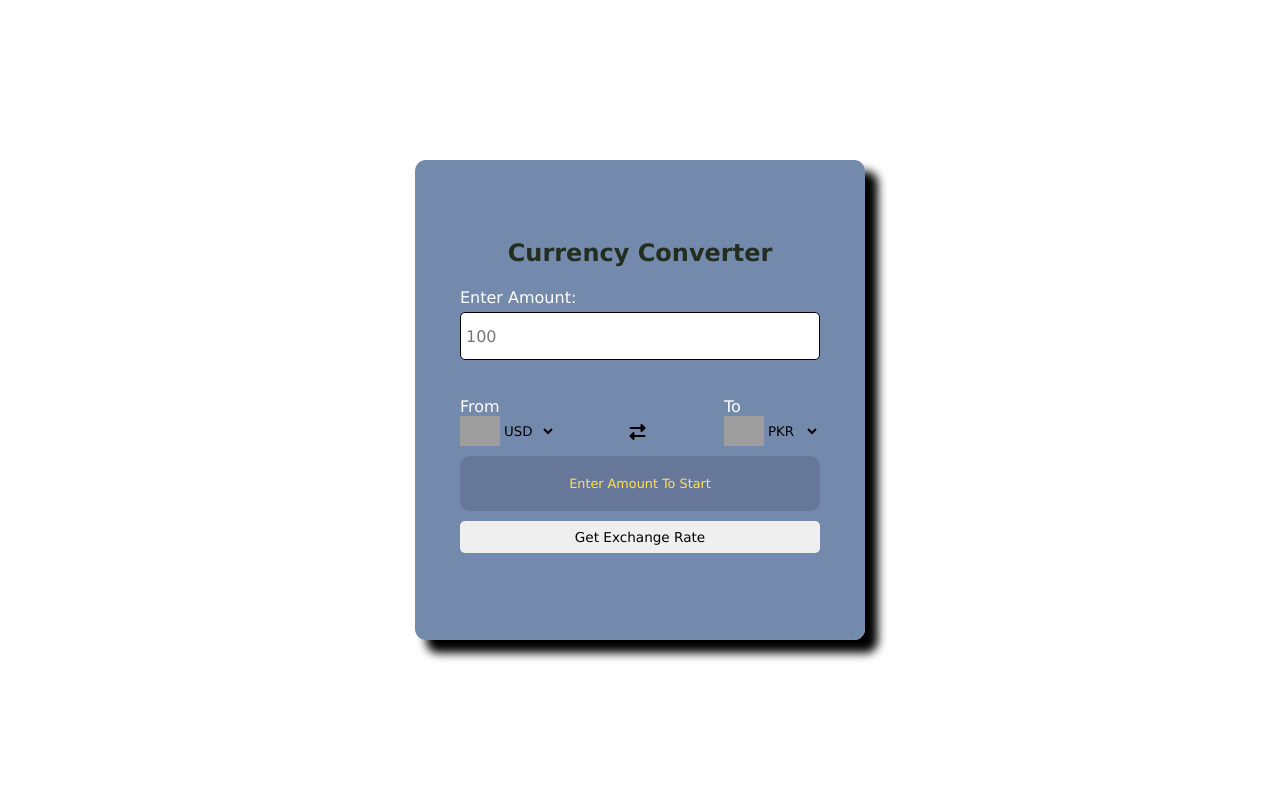
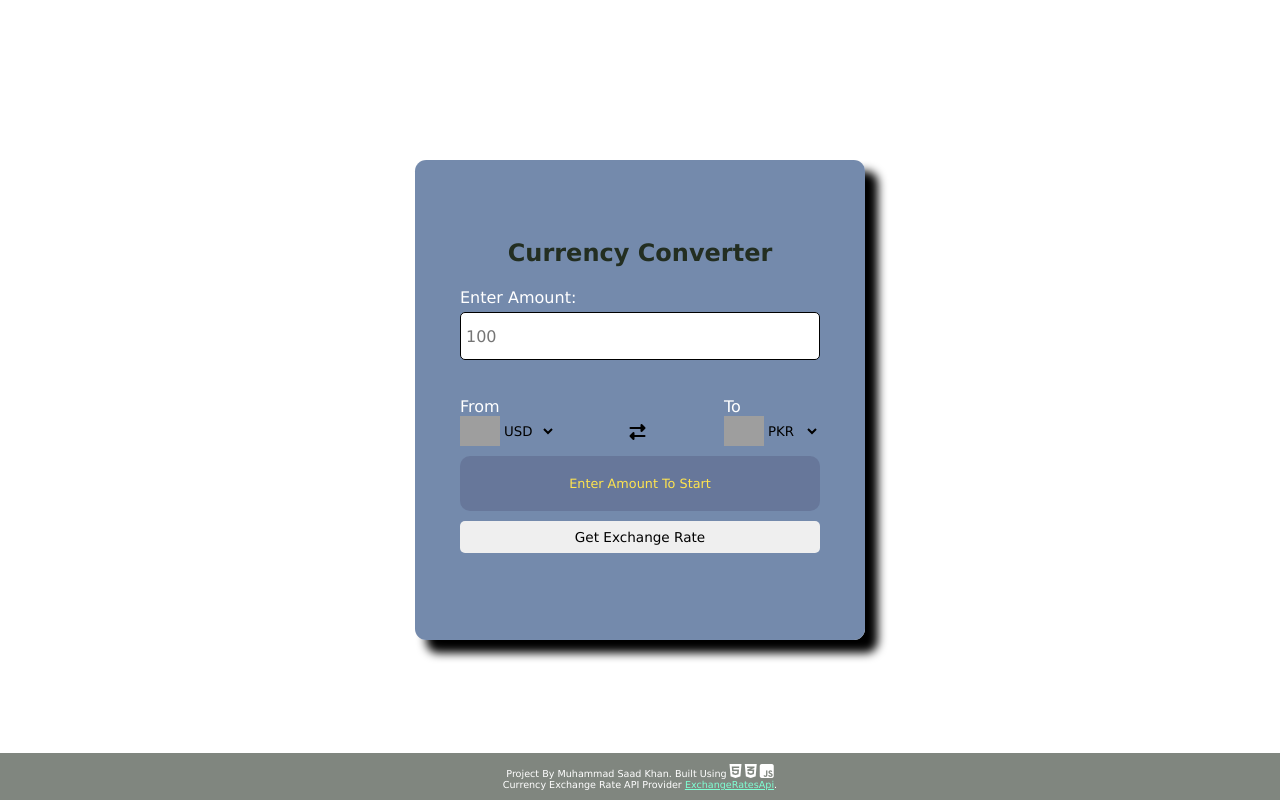
Before and after one commit to AlphaBeast97/Currency-Convertor, a plain HTML site: page index.html in a window 1280 px wide. Drawn offline with Linux system fonts and the light colour scheme; grey boxes are pictures that could not be loaded.

Commit message:
Minor change

```diff
--- a/index.html
+++ b/index.html
@@ -39,6 +39,11 @@
         </form>
     </div>
 
+    <footer>
+        <Tech>Project By Muhammad Saad Khan. Built Using <i class="fa-brands fa-html5"></i> <i class="fa-brands fa-css3-alt"></i> <i class="fa-brands fa-square-js"></i></p>
+            <p>Currency Exchange Rate API Provider <a href="https://exchangeratesapi.io/">ExchangeRatesApi</a>.</p>
+    </footer>
+
     <script src="codes.js"></script>
     <script src="app.js"></script>
 </body>
--- a/style.css
+++ b/style.css
@@ -143,8 +143,31 @@ form > button:active {
     scale: 105%;
 }
 
+footer {
+    position: absolute;
+    bottom: 0;
+    padding: 10px 0 10px;
+    background-color: #232e2193;
+    text-align: center;
+    font-size: .6rem;
+    width: 100%;
+}
+footer i {
+    margin: 0;
+    transition: 100ms;
+}
+footer i:hover {
+    scale: 110%;
+}
+footer a {
+    color: aquamarine;
+}
+
 @media (max-width: 524px) {
     h2 {
         margin-left: 60px;
     }
+    footer {
+        font-size: .5rem;
+    }
 }
```
